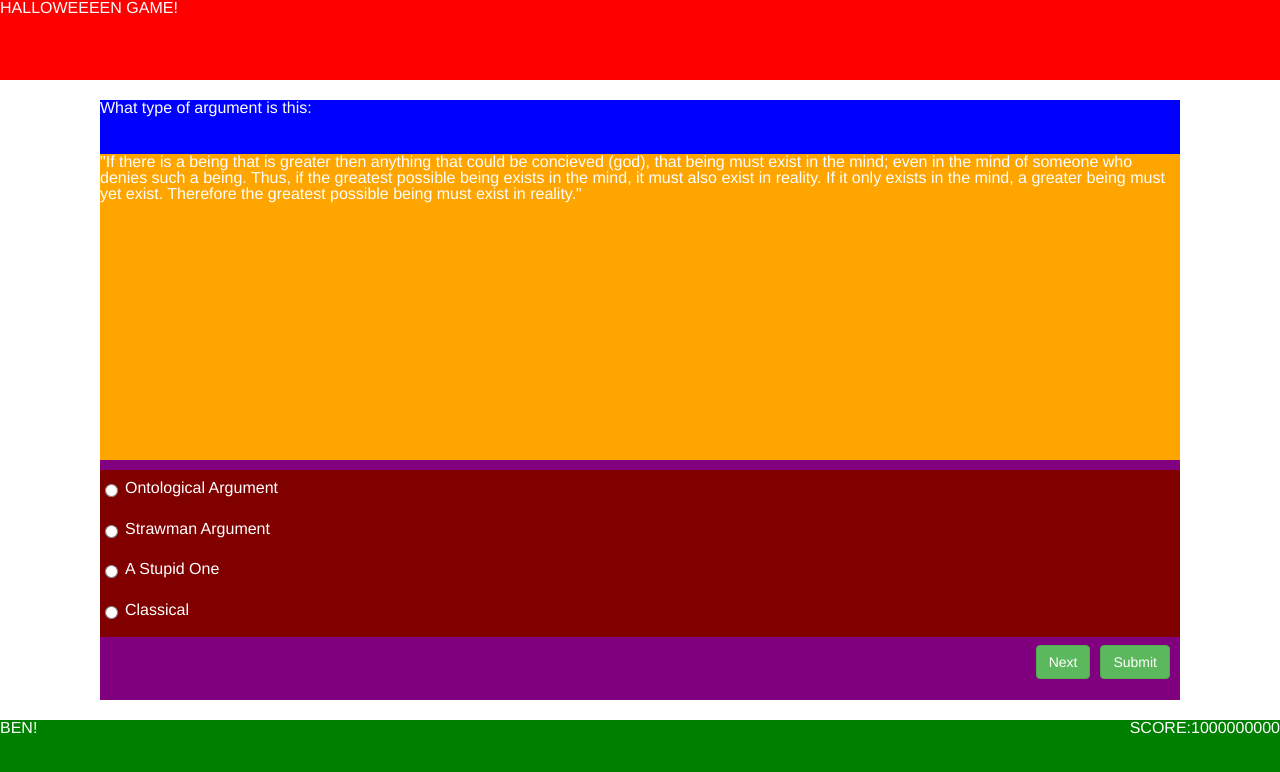
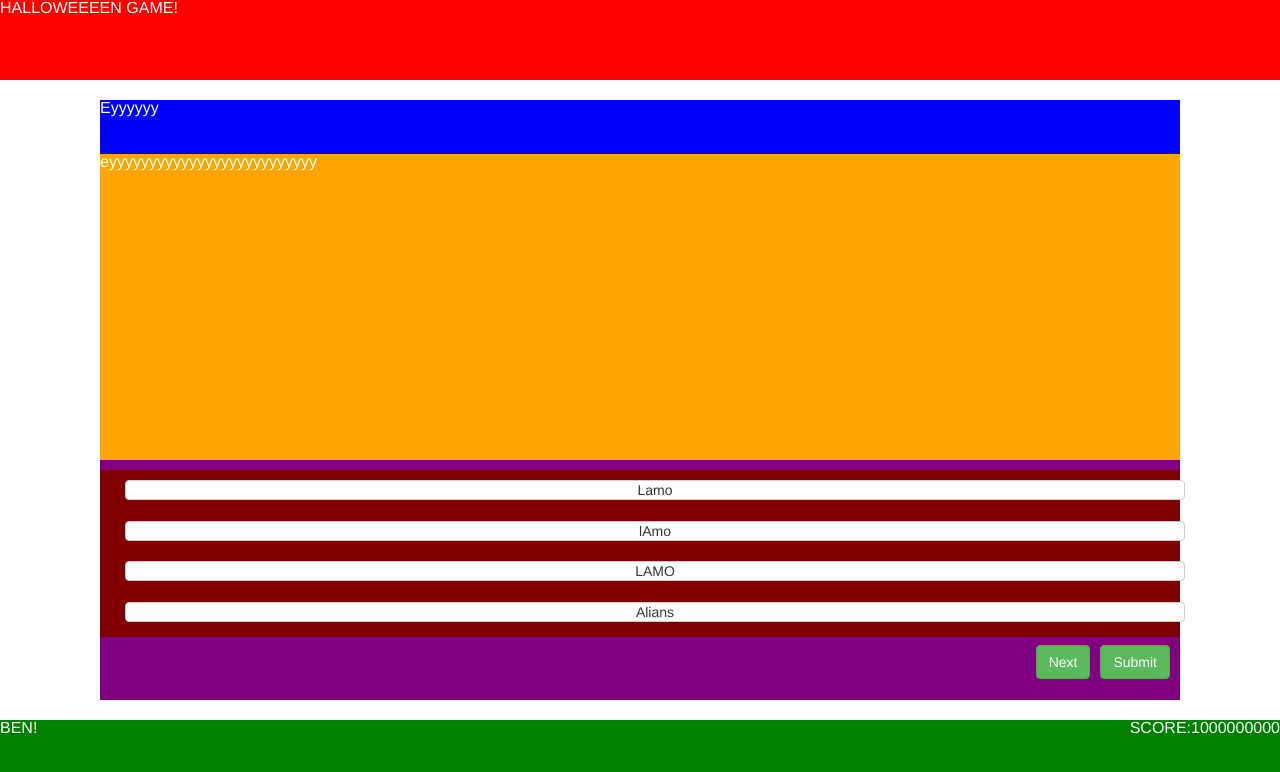
Before and after one commit to Lv20Bard/HalloweenHackathon, a plain HTML site: page index.html in a window 1280 px wide. Drawn offline with nearby package versions, Linux system fonts and the light colour scheme.

Commit message:
switching raio to buttons

```diff
--- a/app.js
+++ b/app.js
@@ -11,6 +11,7 @@
 var Question1 = {
 
 	title: "Eyyyyyy",
+	questionBody:"eyyyyyyyyyyyyyyyyyyyyyyyyyy",
 	answer1:"Lamo",
 	answer2:"lAmo",
 	answer3:"LAMO",
@@ -19,34 +20,95 @@ var Question1 = {
 	points:"100"
 }
 
+var Question2 = {
+
+	title: "Great Expectations",
+	questionBody:"My father's family name being Pirrip, and my Christian name Philip, my infant tongue could make of both names nothing longer or more explicit than Pip. So, I called myself Pip, and came to be called Pip.",
+	answer1:"What?",
+	answer2:"Seriously",
+	answer3:"Charles Dickens?",
+	answer4:"Is this even a question...",
+	correctAnswer:"Is this even a question...",
+	points:"100"
+}
+
 
 
 $(document).ready(function(){
 
 	//vars for later
-	var CurrNumber;
-	var CurrChannel = {};
+	var currNumber;
+	var currQuestion = {};
+	var numberOfQuestions;
 
 	//fill the array
-	var questions = [Question1];
+	var questions = [Question1, Question2];
 
-	currNumber = Math.getRandomInt(0, questions.length);
+	currNumber = getRandomInt(0, questions.length);
+	currQuestion = questions[currNumber];
+
 
 
 	//load a question from the array into the site
+	$(".question-title").html(`
+		${currQuestion.title}
+	`);
+
+	$(".question-body").html(`
+		<p>${currQuestion.questionBody}</p>
+	`);
 
 
 
-	//submit your answer
-	$("#btn-submit").click(function(e){
+
+	$("#answer-text1").html(`
+	    <input class="btn btn-default question-btn" name="optionsRadios" id="optionsRadios1" value="${currQuestion.answer1}">
+
+	`);
+
+	$("#answer-text2").html(`
+	    <input class="btn btn-default question-btn" name="optionsRadios" id="optionsRadios2" value="${currQuestion.answer2}">
+
+	`);
+
+	$("#answer-text3").html(`
+	    <input class="btn btn-default question-btn" name="optionsRadios" id="optionsRadios3" value="${currQuestion.answer3}">
+
+	`);
+
+	$("#answer-text4").html(`
+	    <input class="btn btn-default question-btn" name="optionsRadios" id="optionsRadios4" value="${currQuestion.answer4}">
+
+	`);
 
 
-	});
+	// //submit your answer
+	// $("#btn-submit").click(function(e){
+	// 	if(CurrQuestion.correctAnswer == ){
+
+	// 	}
+	// 	else{
+
+	// 	}
+	// });
 
 
 	//go to next question
 	$("#btn-next").click(function(e){
+		if(questions.length == 0){
+			//Show the end of game modal
+		}
+		else{
+			//hide the next button
+			$("#btn-next").hide();
+			$("#btn-submit").show();
 
+
+			//get a new random number
+			currNumber = getRandomInt(0, questions.length);
+
+
+		}
 	});
 
 
@@ -69,3 +131,10 @@ $(document).ready(function(){
 
 
 });
+
+
+function getRandomInt(min, max) {
+	min = Math.ceil(min);
+	max = Math.floor(max);
+	return Math.floor(Math.random() * (max - min)) + min;
+}
--- a/index.html
+++ b/index.html
@@ -47,26 +47,26 @@
 					</div>
 
 					<div class = "answer-section">
-						<div class = "radio answer">
-							<label class="answer-text">
+						<div class = "radio answer" >
+							<label class="answer-text" id="answer-text1">
 							    <input type="radio" name="optionsRadios" id="optionsRadios1" value="option1">
 							    Ontological Argument
 							</label>
 						</div>
-						<div class = "radio answer">
-							<label class="answer-text">
+						<div class = "radio answer" >
+							<label class="answer-text" id="answer-text2">
 							    <input type="radio" name="optionsRadios" id="optionsRadios2" value="option2">
 							    Strawman Argument
 							</label>
 						</div>
-						<div class = "radio answer">
-							<label class="answer-text">
+						<div class = "radio answer" >
+							<label class="answer-text" id="answer-text3">
 							    <input type="radio" name="optionsRadios" id="optionsRadios3" value="option3">
 							    A Stupid One
 							</label>
 						</div>
-						<div class = "radio answer">
-							<label class="answer-text">
+						<div class = "radio answer" >
+							<label class="answer-text" id="answer-text4">
 							    <input type="radio" name="optionsRadios" id="optionsRadios4" value="option4">
 							    Classical
 							</label>
--- a/styles/main.css
+++ b/styles/main.css
@@ -193,4 +193,12 @@ bottom:0;
 .answer-text{
   margin-top:10px;
   margin-left:5px;
+  width: 100%;
+  height: 10%;
 }
+
+
+.question-btn{
+  width: 100%;
+  height: 100%;
+}
```
